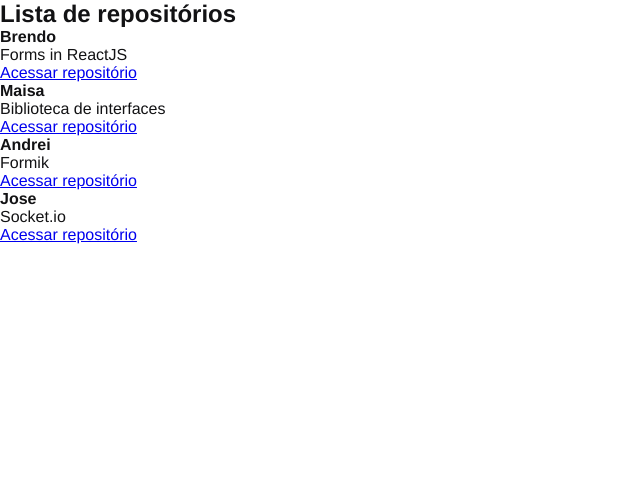
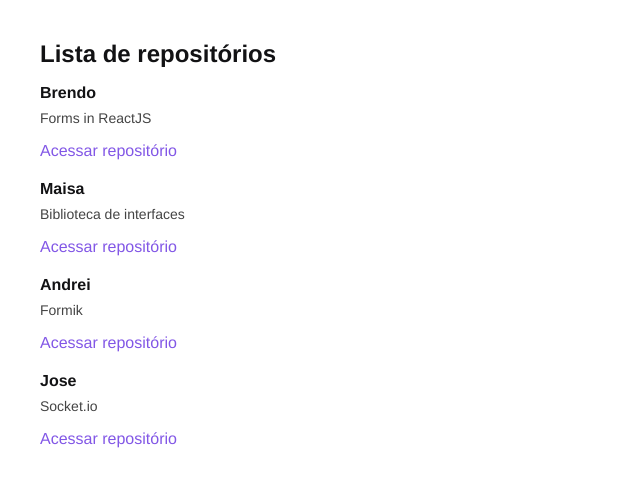
Before and after one commit to BrendoSPinheiro/github-explorer, a React app: page / in a window 1280 px wide. Shown: the top 486 px of the page, without its empty margins (0-640 px from the left). Built offline with nearby package versions, Linux system fonts and the light colour scheme; the HTML template or start-up script is replaced by a standard one.

Commit message:
feat: add styles to repository list and item

```diff
--- a/src/App.jsx
+++ b/src/App.jsx
@@ -3,8 +3,6 @@
 
 export function App() {
   return (
-    <>
-      <RepositoryList />
-    </>
+    <RepositoryList />
   );
 }
--- a/src/components/RepositoryList/index.jsx
+++ b/src/components/RepositoryList/index.jsx
@@ -1,4 +1,6 @@
 import { RepositoryItem } from "./components/RepositoryItem";
+
+import '../../styles/repositories.scss';
 
 const repositories = [
   {
--- /dev/null
+++ b/src/styles/repositories.scss
@@ -0,0 +1,30 @@
+section.repository-list {
+  margin: 40px;
+
+  h1 {
+    margin-bottom: 16px;
+  }
+
+  ul {
+    list-style: none;
+
+    li {
+      & + li {
+        margin-top: 20px;
+      }
+
+      p {
+        font-size: 14px;
+        color: #444;
+        margin-top: 8px;
+      }
+
+      a {
+        display: inline-block;
+        margin-top: 16px;
+        text-decoration: none;
+        color: #8257e6;
+      }
+    }
+  }
+}
```
